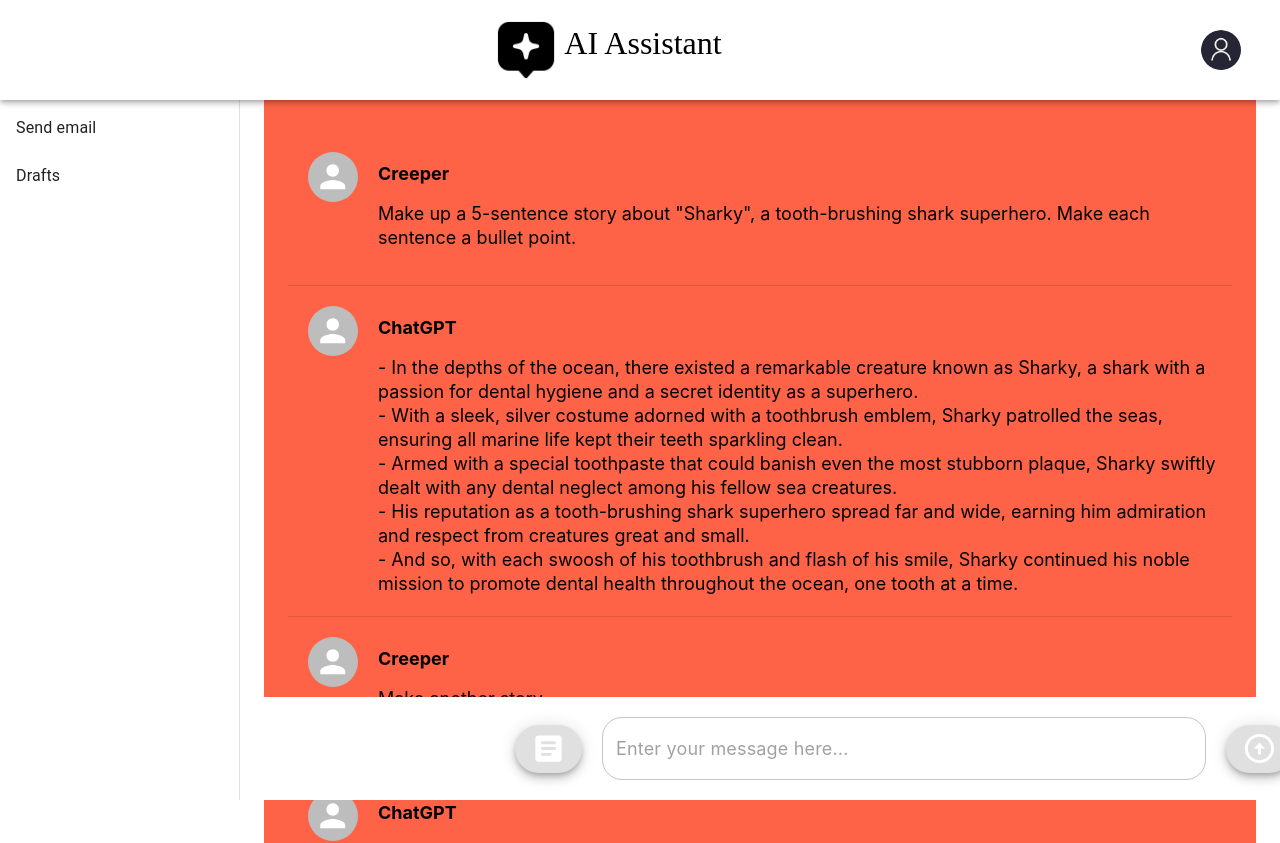
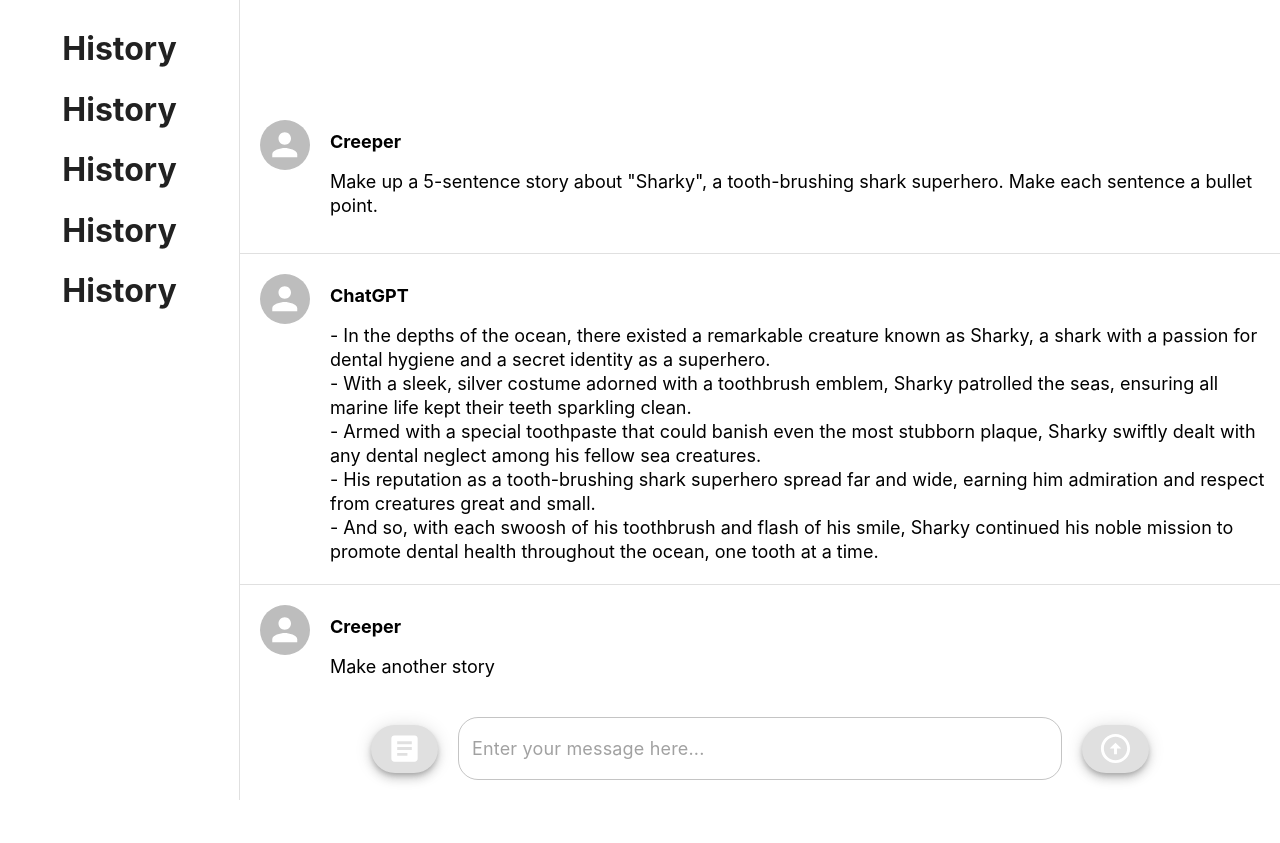
Before and after one commit to kiwi142857/SE3330-SE2320-UniGPT-Frontend, a React (Create React App) app: page /botChat in a window 1280 px wide. Shown: the top 843 px of the page. Built offline with nearby package versions, Linux system fonts and the light colour scheme; a web font is replaced by a local one.

Commit message:
refactor: 封装PromptInput

```diff
--- a/src/components/Chats.tsx
+++ /dev/null
@@ -1,29 +0,0 @@
-// only for test
-import OneChat from "./OneChat";
-import React from "react";
-
-const Chats = () => {
-    return (
-        <>
-            <OneChat id="1" name="Creeper" avatar=""
-                     content={'Make up a 5-sentence story about "Sharky", a tooth-brushing shark superhero. Make each sentence a bullet point.'}/>
-            <OneChat id="2" name="ChatGPT" avatar="" content={
-                '- In the depths of the ocean, there existed a remarkable creature known as Sharky, a shark with a passion for dental hygiene and a secret identity as a superhero. \n' +
-                '- With a sleek, silver costume adorned with a toothbrush emblem, Sharky patrolled the seas, ensuring all marine life kept their teeth sparkling clean. \n' +
-                '- Armed with a special toothpaste that could banish even the most stubborn plaque, Sharky swiftly dealt with any dental neglect among his fellow sea creatures. \n' +
-                '- His reputation as a tooth-brushing shark superhero spread far and wide, earning him admiration and respect from creatures great and small. \n' +
-                '- And so, with each swoosh of his toothbrush and flash of his smile, Sharky continued his noble mission to promote dental health throughout the ocean, one tooth at a time.'}/>
-            <OneChat id="3" name="Creeper" avatar="" content={
-                'Make another story'
-            }/>
-            <OneChat id="4" name="ChatGPT" avatar="" content={
-                '- In the azure depths of the vast ocean, there existed a unique figure whose legend stretched far and wide—Sharky, the tooth-brushing shark superhero, whose passion for dental hygiene surpassed that of any other creature beneath the waves.\n' +
-                '- Born with a keen sense of duty and armed with a gleaming toothbrush and a supply of the finest seaweed-infused toothpaste, Sharky embarked on his noble mission to safeguard the dental health of all marine life.\n' +
-                '- With graceful strokes and a determined spirit, Sharky traversed the ocean depths, tirelessly seeking out those in need of his expert dental care.\n' +
-                '- From the smallest shrimp to the largest whales, Sharky offered his services with a friendly smile, ensuring that every tooth sparkled with cleanliness and vitality.\n' +
-                '- As word of Sharky\'s heroic deeds spread, he became a symbol of hope and inspiration to creatures of all sizes, his legacy etched into the annals of oceanic folklore as the greatest tooth-brushing shark superhero the world had ever known.'
-            }/>
-        </>
-    );
-};
-export default Chats;
--- a/src/components/CommentInput.tsx
+++ b/src/components/CommentInput.tsx
@@ -11,8 +11,8 @@
             <Grid container className='comment-input-container'>
                 <Grid xs={11}>
                     <BasicInput
-                        placeholder='Write your comment here...'
-                        name='comment'
+                        placeholder='Enter your message here...'
+                        name='prompt'
                     />
                 </Grid>
                 <Grid xs={1}>
@@ -29,6 +29,8 @@
                 </Grid>
             </Grid>
 
+
     );
 };
+
 export default CommentInput;
--- /dev/null
+++ b/src/components/PromptInput.tsx
@@ -0,0 +1,24 @@
+import React from "react";
+import {Box, Fab} from "@mui/material";
+import BasicInput from "./BasicInput";
+import ArticleIcon from "@mui/icons-material/Article";
+import ArrowCircleUpIcon from "@mui/icons-material/ArrowCircleUp";
+import '../css/BotChatPage.css'
+
+// botChat页的prompt输入框
+const PromptInput = ()=> {
+    return (
+        <Box className="prompt-input-container">
+            <Fab variant="extended" size="large" style={{color: 'white'}}>
+                <ArticleIcon fontSize='large'/>
+            </Fab>
+            <div style={{width: '604px', margin: '20px'}}>
+                <BasicInput placeholder="Enter your message here..." name="message"/>
+            </div>
+            <Fab variant="extended" size="large" style={{color: 'white'}}>
+                <ArrowCircleUpIcon fontSize='large'/>
+            </Fab>
+        </Box>
+    );
+};
+export default PromptInput;
--- a/src/css/BotChatPage.css
+++ b/src/css/BotChatPage.css
@@ -1,4 +1,13 @@
 .bot-chat-container {
     padding-bottom: 200px;
-    background-color: tomato;
 }
+.prompt-input-container {
+    display: flex;
+    position: fixed;
+    bottom: 0;
+    flex-direction: row;
+    justify-content: center;
+    align-items: center;
+    width: 100%;
+    background-color: white;
+}
--- a/src/css/OneChat.css
+++ b/src/css/OneChat.css
@@ -1,6 +1,7 @@
 .one-chat-container{
     width: 100%;
     min-height: 133px;
+    max-width: 1200px;
 }
 
 .one-chat-name{
--- a/src/page/BotChatPage.tsx
+++ b/src/page/BotChatPage.tsx
@@ -1,33 +1,32 @@
-import ArrowCircleUpIcon from '@mui/icons-material/ArrowCircleUp';
-import ArticleIcon from '@mui/icons-material/Article';
 import {
-    Container, Divider,
     Drawer,
     Fab,
     List,
     ListItem,
     ListItemButton,
     ListItemText,
-    Toolbar,
 } from "@mui/material";
 import { Box } from "@mui/system";
 import React from 'react';
-import BasicInput from '../components/BasicInput';
-import Navigator from '../components/Navigator';
 import OneChat from "../components/OneChat";
-import ChatHistoryItem from "../components/ChatHistoryItem";
 
 import '../css/App.css'
 import '../css/BotChatPage.css'
-import Chats from "../components/Chats";
+import PromptInput from "../components/PromptInput";
+import Navigator from "../components/Navigator.tsx";
+import ChatHistoryItem from "../components/ChatHistoryItem.tsx";
 
 // bot聊天页
 let drawerWidth = 240;
 const BotChatPage = () => {
     return (
         <>
-            <Navigator />
-            <div style={{ display: 'flex' , flexDirection: 'row' }}>
+            {/*<Navigator />*/}
+            <div
+                style={{
+                    display: 'flex' ,
+                    flexDirection: 'row',
+            }}>
                 <Drawer
                     variant="permanent"
                     sx={{
@@ -37,48 +36,36 @@
                 >
                     <Box sx={{ overflow: 'auto' }}>
                         <List>
-                            {['Inbox', 'Starred', 'Send email', 'Drafts'].map((text, index) => (
-                                <ListItem key={text} disablePadding>
-                                    <ListItemButton>
-                                        <ListItemText primary={text} />
-                                    </ListItemButton>
-                                </ListItem>
-                            ))}
+                            <ChatHistoryItem />
+                            <ChatHistoryItem />
+                            <ChatHistoryItem />
+                            <ChatHistoryItem />
+                            <ChatHistoryItem />
                         </List>
                     </Box>
                 </Drawer>
-                <Box component="main" sx={{flexGrow: 1, p: 3}}>
-                    <div className="main-container bot-chat-container">
-                        <Container>
-                            <List>
-                                <Chats/>
-                            </List>
-                        </Container>
-                    </div>
-                    <div>
-                        <Box
-                            style={{
-                                display: 'flex',
-                                position: 'fixed',
-                                bottom: 0,
-                                flexDirection: 'row',
-                                justifyContent: 'center',
-                                alignItems: 'center',
-                                width: '100%',
-                                backgroundColor: 'white',
-                            }}
-                        >
-                            <Fab variant="extended" size="large" style={{color: 'white'}}>
-                                <ArticleIcon fontSize='large'/>
-                            </Fab>
-                            <div style={{width: '604px', margin: '20px'}}>
-                                <BasicInput placeholder="Enter your message here..." name="message"/>
-                            </div>
-                            <Fab variant="extended" size="large" style={{color: 'white'}}>
-                                <ArrowCircleUpIcon fontSize='large'/>
-                            </Fab>
-                        </Box>
-                    </div>
+
+                <Box
+                    className="main-container bot-chat-container"
+                    flexDirection="column"
+                    alignItems="center"
+                    display="flex"
+                    width="100%"
+                >
+                    <Box>
+                        <OneChat id="1" name="Creeper" avatar=""
+                                 content={'Make up a 5-sentence story about "Sharky", a tooth-brushing shark superhero. Make each sentence a bullet point.'}/>
+                        <OneChat id="2" name="ChatGPT" avatar="" content={
+                            '- In the depths of the ocean, there existed a remarkable creature known as Sharky, a shark with a passion for dental hygiene and a secret identity as a superhero. \n' +
+                            '- With a sleek, silver costume adorned with a toothbrush emblem, Sharky patrolled the seas, ensuring all marine life kept their teeth sparkling clean. \n' +
+                            '- Armed with a special toothpaste that could banish even the most stubborn plaque, Sharky swiftly dealt with any dental neglect among his fellow sea creatures. \n' +
+                            '- His reputation as a tooth-brushing shark superhero spread far and wide, earning him admiration and respect from creatures great and small. \n' +
+                            '- And so, with each swoosh of his toothbrush and flash of his smile, Sharky continued his noble mission to promote dental health throughout the ocean, one tooth at a time.'}/>
+                        <OneChat id="3" name="Creeper" avatar="" content={
+                            'Make another story'
+                        }/>
+                    </Box>
+                    <PromptInput />
                 </Box>
             </div>
         </>
```
